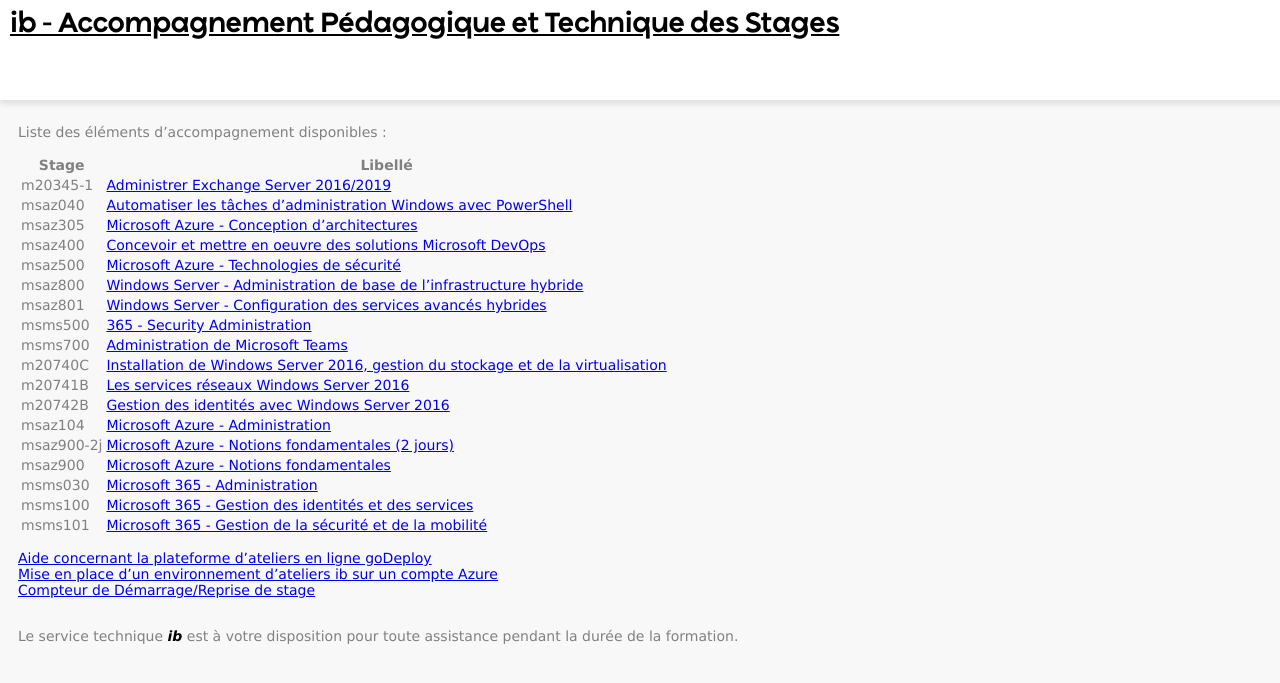
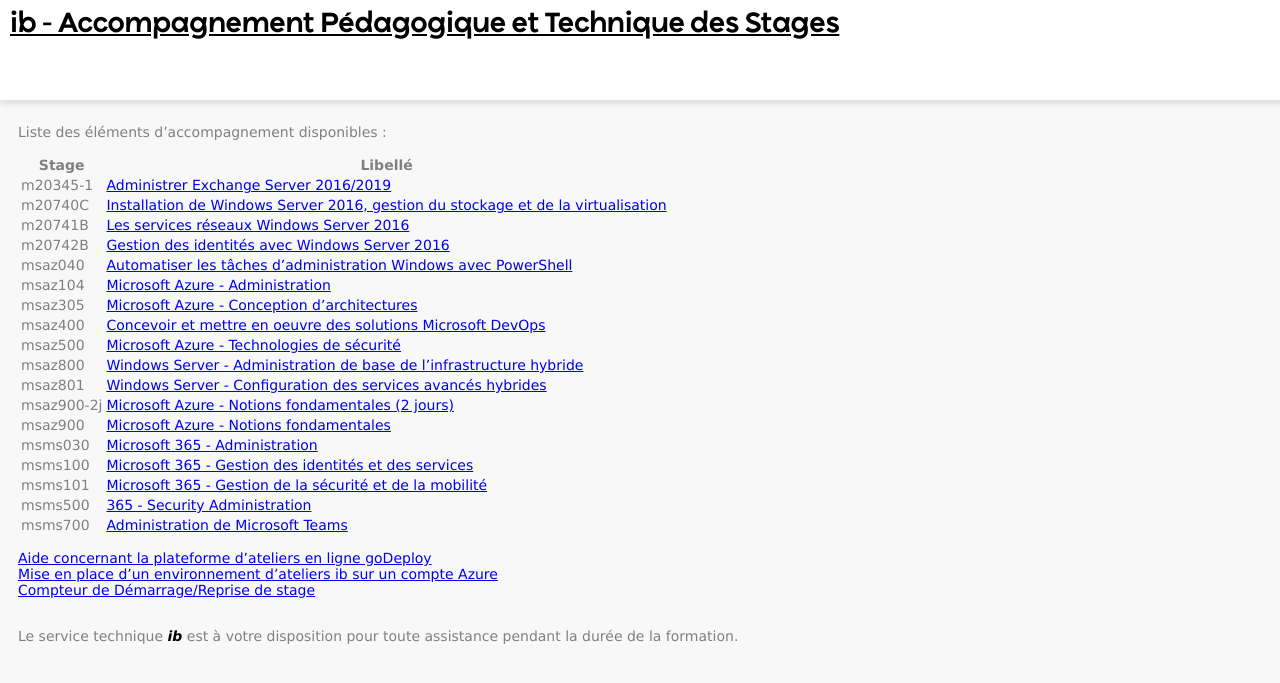
Before and after one commit to renaudwangler/ib-apts, a Jekyll site: the page built from index.md, in a window 1280 px wide. Shown: the top 683 px of the page. Built offline with Jekyll 4.4.1, drawn with Linux system fonts in a browser that asks for light colours.

Commit message:
tri stages

```diff
--- a/index.md
+++ b/index.md
@@ -8,7 +8,7 @@
 # ib - Accompagnement Pédagogique et Technique des Stages
 Liste des éléments d'accompagnement disponibles :
 
-{% assign stages = site.pages | where_exp:'page',"page.url contains '/stages'" %}
+{% assign stages = site.pages | where_exp:'page',"page.url contains '/stages'" | sort:'name' %}
 | Stage | Libellé |
 | --- | --- |
 {% for stage in stages  %}| {{ stage.name | remove: '.md' }} | [{{ stage.title }}]({{ site.github.url }}{{ stage.url }}) |
```
